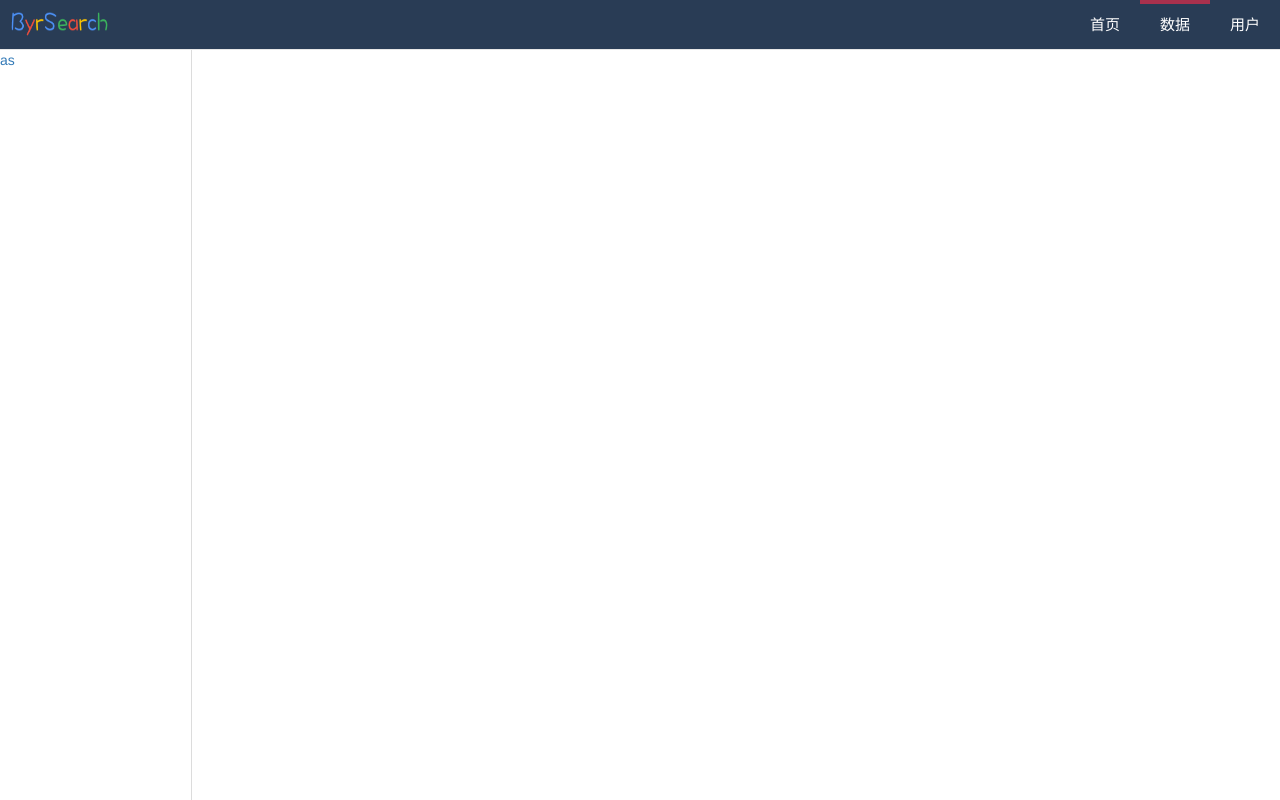
After one commit to cxc17/byrsite, a Django app: template byrsite/byrbbs/templates/byrbbs/data.html in a window 1280 px wide. The commit adds this page. Run offline with Django 3.2, Linux system fonts and the light colour scheme; the template is opened without the code that fills it, so the values that code supplies are empty; some libraries are stand-ins or nearby versions.

Commit message:
taveen 9/27

```diff
--- /dev/null
+++ b/byrsite/byrbbs/static/byrbbs/data_style.css
@@ -0,0 +1,89 @@
+html, body{
+	height:100%;
+}
+
+body{
+	font-family: "microsoft yahei", "Helvetica Neue", Helvetica, Arial, sans-serif;
+}
+
+#header{
+	position: absolute;
+	z-index: 1;
+	top: 0;
+	left: 0;
+	width: 100%;
+	height: 50px;
+	background: #293c55;
+	border-bottom: 1px solid #e7e7e7
+}
+
+#header-brand a{
+	float: left;
+	font-size: 30px;
+	margin: 0 20px 0 10px;
+}
+
+
+#menu_total a{
+	float: right;
+	width: 70px;
+	line-height: 50px;
+	color: #ffffff;
+    font-size: 15px;
+    margin: 0px;
+	text-align:center;
+	text-decoration:none;
+}
+
+#menu_total a:hover{
+	background: #162436;
+}
+
+#menu_total_active a{
+	float: right;
+	width: 70px;
+	line-height: 42px;
+	color: #ffffff;
+    font-size: 15px;
+	margin: 0px;
+	text-align:center;
+	text-decoration:none;
+	border-top: 4px solid #a9314d;
+}
+
+#menu_total_active a:hover{
+	background: #162436;
+}
+
+
+.container{
+	/*margin: 50px 0 0 0;*/
+	width: 100%;
+    height: 100%;
+}
+
+.clearfix{
+    height: 100%;
+    padding: 50px 0 0 0;
+}
+
+#left_menu{
+    padding: 50px 0 0 0;
+    border-right: 1px solid #dcdcdc;
+    height: 100%;
+    width: 15%;
+    float: left;
+}
+
+#right_menu{
+    padding: 50px 0 0 0;
+    height: 100%;
+}
+
+#dataframe{
+    margin: 0px 0 0 0;
+    padding-left: 3%;
+    height: 99%;
+    width: 85%;
+    border-width: 0px;
+}
--- a/byrsite/byrbbs/static/byrbbs/search_style.css
+++ b/byrsite/byrbbs/static/byrbbs/search_style.css
@@ -65,10 +65,8 @@ body,h1,li{
 	text-decoration:none;
 }
 
-.menu_total:hover{
-	cursor: pointer;
+.menu_total a:hover{
 	color: #000000;
-	text-decoration: none;
 }
 
 .btn-group{
--- /dev/null
+++ b/byrsite/byrbbs/templates/byrbbs/data.html
@@ -0,0 +1,34 @@
+{% load staticfiles %}
+
+<!DOCTYPE html>
+<html lang="en">
+    <head>
+        <meta charset="utf-8">
+        <meta http-equiv="X-UA-Compatible" content="IE=edge">
+        <meta name="viewport" content="width=device-width, initial-scale=1">
+        <title>北邮人论坛数据</title>
+        <link rel="icon" sizes="any" mask="" href="{% static 'byrbbs/images/logo_title.png' %}">
+        <link href="http://apps.bdimg.com/libs/bootstrap/3.3.4/css/bootstrap.min.css" rel="stylesheet" />
+        <link rel="stylesheet" href="{% static 'byrbbs/data_style.css' %}">
+    </head>
+
+    <body>
+        <div id="header">
+            <div id="header-brand">
+                <a href="/byrbbs"><img src="{% static 'byrbbs/images/logo.png' %}"  width="100" height="28"></a>
+                <div id="menu_total"><a href="/byrbbs/?type=user">用户</a></div>
+                <div id="menu_total_active"><a href="/byrbbs/data">数据</a></div>
+                <div id="menu_total"><a href="/byrbbs/">首页</a></div>
+            </div>
+        </div>
+
+        <div id="left_menu">
+            <a href="/byrbbs/data_astro" target="dataframe">as</a>
+        </div>
+
+        <div id="right_menu">
+            <iframe id="dataframe" name="dataframe"></iframe>
+        </div>
+
+    </body>
+</html>
--- a/byrsite/byrbbs/urls.py
+++ b/byrsite/byrbbs/urls.py
@@ -6,5 +6,6 @@ from views import *
 urlpatterns = [
     url(r'^$', index),
     url(r'^user$', user),
-    url(r'^data$', data)
+    url(r'^data$', data),
+    url(r'^data_astro$', data_astro)
 ]
--- a/byrsite/byrbbs/views.py
+++ b/byrsite/byrbbs/views.py
@@ -317,8 +317,12 @@ def user(request):
 
 
 def data(request):
+    return render(request, 'byrbbs/data.html')
+
+
+def data_astro(request):
     data_name = request.GET.get("did")
-    data_info = byr_data.objects.filter(data_name=data_name)
+    data_info = byr_data.objects.filter(data_name='astro')
     data_info = json.loads(data_info[0].data_value)
     return render(request, 'byrbbs/data_astro.html', {'data_info': data_info})
 
--- a/byrsite/byrsite/settings.py
+++ b/byrsite/byrsite/settings.py
@@ -80,8 +80,8 @@ DATABASES = {
         # 'NAME': os.path.join(BASE_DIR, 'db.sqlite3'),
         'ENGINE': 'django.db.backends.mysql',
         'NAME': 'byr',
-        'HOST': '127.0.0.1',
-        # 'HOST': '192.168.1.98',
+        # 'HOST': '127.0.0.1',
+        'HOST': '192.168.1.98',
         'USER': 'root',
         'PASSWORD': '123456',
     }
```
Also changed, not shown: byrsite/byrbbs/templates/byrbbs/search.html (+1 -14 lines).
